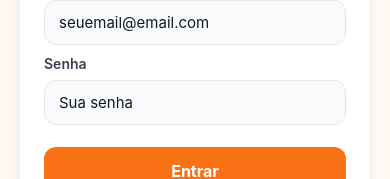
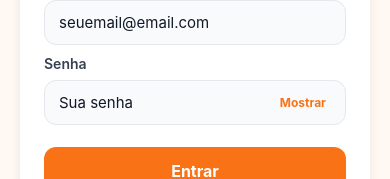
Before and after one commit to LucasLorenaa/adote-pet, a React Native app: screen / in a window 390 px wide. Shown: the part 430-609 px from the top of the page. Built offline with nearby package versions, Linux system fonts and the light colour scheme.

Commit message:
adiciona funcionalidade de mostrar/ocultar senha no login e cadastro

```diff
--- a/App.js
+++ b/App.js
@@ -101,6 +101,8 @@ export default function App() {
     password: '',
   });
   const [login, setLogin] = useState({ email: '', password: '' });
+  const [showLoginPassword, setShowLoginPassword] = useState(false);
+  const [showSignupPassword, setShowSignupPassword] = useState(false);
   const [filters, setFilters] = useState({
     size: 'Todos',
     energy: 'Todos',
@@ -227,13 +229,21 @@ export default function App() {
         />
 
         <Text style={styles.label}>Senha</Text>
+        <View style={styles.passwordWrapper}>
           <TextInput
-          style={styles.input}
+            style={[styles.input, styles.passwordInput]}
             placeholder="Sua senha"
-          secureTextEntry
+            secureTextEntry={!showLoginPassword}
             value={login.password}
             onChangeText={(text) => setLogin((current) => ({ ...current, password: text }))}
           />
+          <Pressable
+            style={styles.togglePasswordButton}
+            onPress={() => setShowLoginPassword((current) => !current)}
+          >
+            <Text style={styles.togglePasswordText}>{showLoginPassword ? 'Ocultar' : 'Mostrar'}</Text>
+          </Pressable>
+        </View>
 
         <Pressable style={[styles.primaryButton, { width: '100%' }]} onPress={handleLogin}>
           <Text style={styles.primaryButtonText}>Entrar</Text>
@@ -284,13 +294,21 @@ export default function App() {
         />
 
         <Text style={styles.label}>Senha</Text>
+        <View style={styles.passwordWrapper}>
           <TextInput
-          style={styles.input}
+            style={[styles.input, styles.passwordInput]}
             placeholder="Crie uma senha"
-          secureTextEntry
+            secureTextEntry={!showSignupPassword}
             value={signup.password}
             onChangeText={(text) => setSignup((current) => ({ ...current, password: text }))}
           />
+          <Pressable
+            style={styles.togglePasswordButton}
+            onPress={() => setShowSignupPassword((current) => !current)}
+          >
+            <Text style={styles.togglePasswordText}>{showSignupPassword ? 'Ocultar' : 'Mostrar'}</Text>
+          </Pressable>
+        </View>
         <Text style={styles.helperText}>
           Mínimo de 8 caracteres, com pelo menos uma letra maiúscula e um caractere especial.
         </Text>
@@ -661,6 +679,24 @@ const styles = StyleSheet.create({
     paddingVertical: 12,
     fontSize: 15,
     color: '#111827',
+  },
+  passwordWrapper: {
+    position: 'relative',
+  },
+  passwordInput: {
+    paddingRight: 92,
+  },
+  togglePasswordButton: {
+    position: 'absolute',
+    right: 12,
+    top: 11,
+    paddingVertical: 4,
+    paddingHorizontal: 8,
+  },
+  togglePasswordText: {
+    color: '#F97316',
+    fontWeight: '700',
+    fontSize: 12,
   },
   helperText: {
     fontSize: 12,
```
Lines whose indentation alone changed are shown as unchanged.
